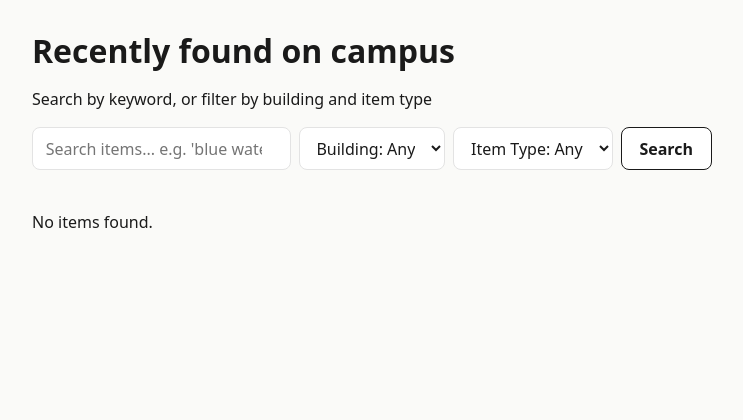
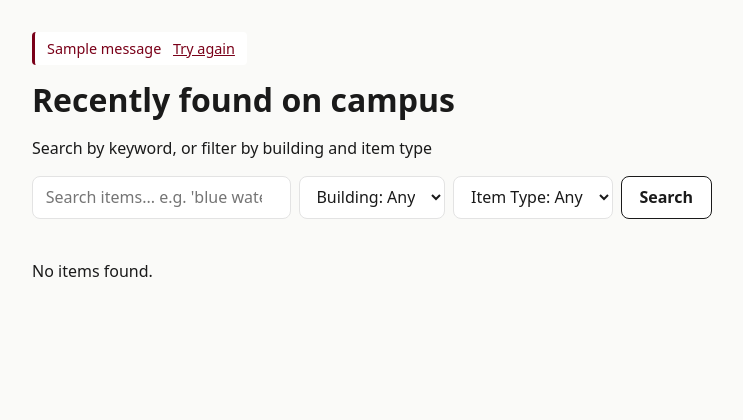
Before and after one commit to CSCI-5117-F26/developing-the-interactive-web-project-1-group-1, a Flask app: page / in a window 1280 px wide. Shown: the part 77-497 px from the top of the page, without its empty margins (32-775 px from the left). Run offline with Flask 3, Linux system fonts and the light colour scheme; one stand-in notice (Sample message) is shown; data that the repository does not hold is empty; some libraries are stand-ins or nearby versions.

Commit message:
UMN only login

```diff
--- a/src/developing_the_interactive_web_project_1_group_1/app.py
+++ b/src/developing_the_interactive_web_project_1_group_1/app.py
@@ -5,7 +5,7 @@ from datetime import datetime, timezone
 from functools import wraps
 from authlib.integrations.flask_client import OAuth, OAuthError
 from dotenv import load_dotenv
-from flask import Flask, request, render_template, redirect, session, url_for, abort, Response
+from flask import Flask, request, render_template, redirect, session, url_for, abort, Response, flash
 from developing_the_interactive_web_project_1_group_1 import database
 
 load_dotenv()
@@ -100,12 +100,26 @@ def callback():
     # Handle Auth0 if login decliens and return to home
     try:
         token = oauth.auth0.authorize_access_token()
-    except OAuthError:
+    except OAuthError as e:
         session.pop('next_url', None)
+        if e.error == 'access_denied':
+            flash("Login cancelled.")
+        else:
+            flash("Something went wrong while logging in.")
         return redirect(url_for('index'))
+    userinfo = token['userinfo']
+    email = userinfo.get('email', '').lower()
+    if not email.endswith('@umn.edu') or not userinfo.get('email_verified'):
+        if email.endswith('@umn.edu'):
+            message = "Please verify your UMN email, then log in again."
+        else:
+            message = "Please sign in with an @umn.edu email account."
+        session.clear()
+        flash(message)
+        return auth0_logout(url_for('index', _external=True))
 
     display_name = f"user{random.randint(1000, 9999)}"
-    user = database.get_or_create_user(token['userinfo']['sub'], display_name)
+    user = database.get_or_create_user(userinfo['sub'], display_name)
 
     session['user'] = token
     session['user_id'] = user['user_id']
@@ -114,14 +128,16 @@ def callback():
     next_url = session.pop('next_url', url_for('index'))
     return redirect(next_url)
 
-@app.route('/logout')
-def logout():
-    session.clear()
-    return_to = url_for('index', _external=True)
+def auth0_logout(return_to):
     return redirect(
         f'https://{os.environ["AUTH0_DOMAIN"]}/v2/logout'
         f'?returnTo={return_to}&client_id={os.environ["AUTH0_CLIENT_ID"]}'
     )
+
+@app.route('/logout')
+def logout():
+    session.clear()
+    return auth0_logout(url_for('index', _external=True))
 
 @app.route('/create-post', methods=['GET', 'POST'])
 @login_required
--- a/src/developing_the_interactive_web_project_1_group_1/static/style.css
+++ b/src/developing_the_interactive_web_project_1_group_1/static/style.css
@@ -184,6 +184,26 @@ main {
   font-weight: 600;
 }
 
+.flash {
+  width: fit-content;
+  margin: 0 0 1rem;
+  padding: 0.35rem 0.75rem;
+  border-left: 3px solid var(--maroon);
+  border-radius: 4px;
+  background: var(--white);
+  color: var(--maroon);
+  font-size: 0.9rem;
+  transition: opacity 0.5s;
+}
+
+.flash a {
+  margin-left: 0.5rem;
+}
+
+.flash-hidden {
+  opacity: 0;
+}
+
 .search-form {
   display: flex;
   flex-wrap: wrap;
--- a/src/developing_the_interactive_web_project_1_group_1/templates/base.html
+++ b/src/developing_the_interactive_web_project_1_group_1/templates/base.html
@@ -45,6 +45,13 @@ href="https://cdn.jsdelivr.net/npm/purecss@3.0.0/build/grids-responsive-min.css"
     </header>
 
     <main>
+    {# small banners from flash() in app.py, like "Login cancelled." #}
+    {% for message in get_flashed_messages() %}
+      <p class="flash" role="status">
+        {{ message }}
+        {% if not session.user %}<a href="{{ url_for('login') }}">Try again</a>{% endif %}
+      </p>
+    {% endfor %}
     {% block main %}{% endblock %}
     </main>
 
@@ -52,6 +59,15 @@ href="https://cdn.jsdelivr.net/npm/purecss@3.0.0/build/grids-responsive-min.css"
       Footer Block <br>
       Fleshing out footer
     </footer>
+    <script>
+      // fade out the flash banners after a few seconds
+      setTimeout(function () {
+        document.querySelectorAll('.flash').forEach(function (banner) {
+          banner.classList.add('flash-hidden');
+          setTimeout(function () { banner.remove(); }, 500);
+        });
+      }, 8000);
+    </script>
     {% block scripts %}{% endblock %}
   </body>
 </html>
```
